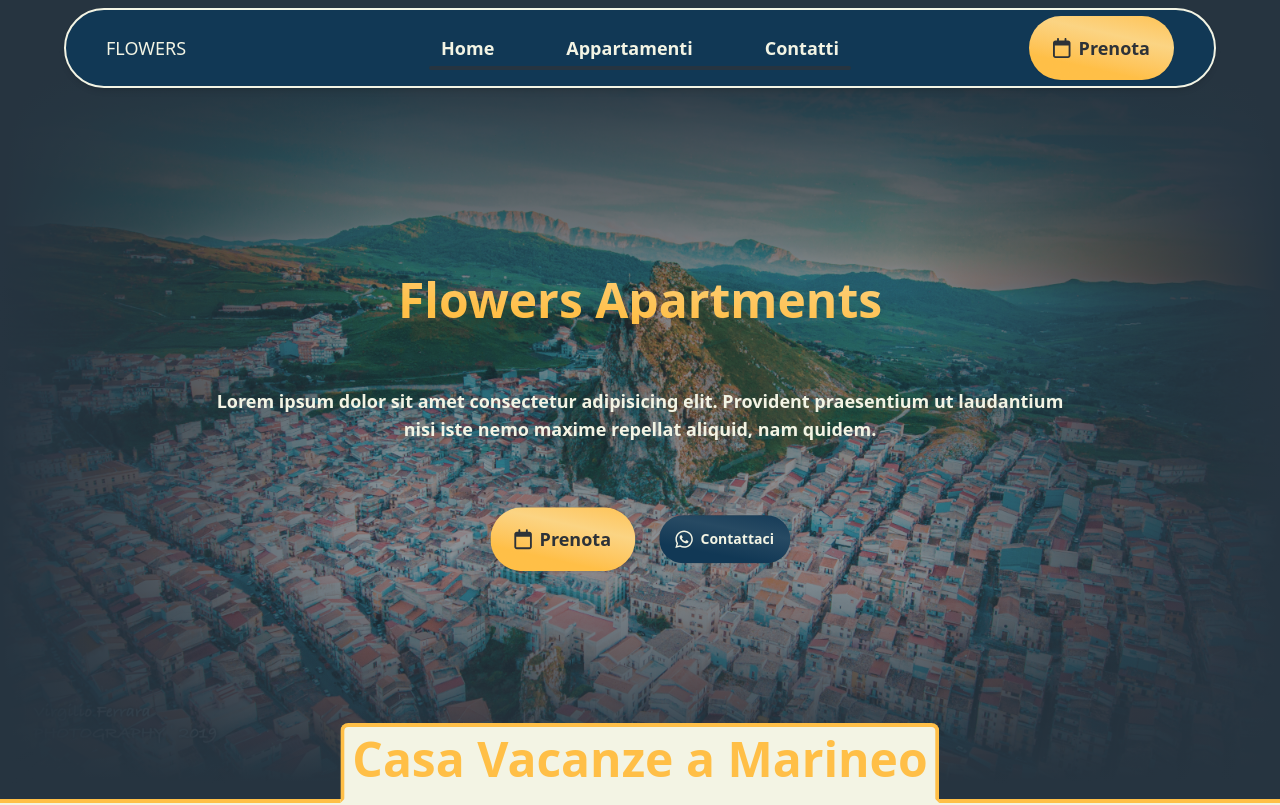
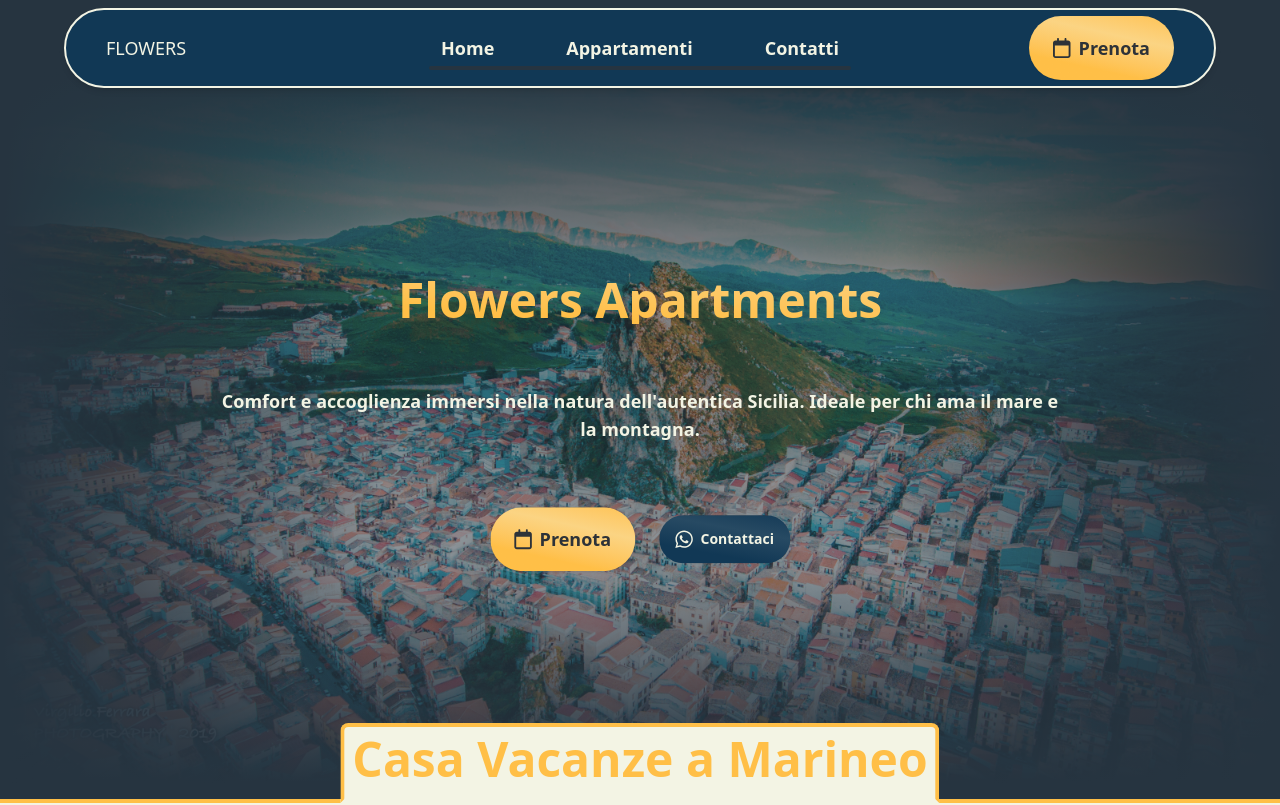
Before and after one commit to danieleardizzone/next-flowers, a Next.js app: page / in a window 1280 px wide. Shown: the top 805 px of the page. Built offline with nearby package versions, Linux system fonts and the light colour scheme.

Commit message:
EDIT - HERO COPY & STYLE

```diff
--- a/app/components/ui/hero/HeroSection.tsx
+++ b/app/components/ui/hero/HeroSection.tsx
@@ -10,9 +10,8 @@ export default function HeroSection() {
         <LgContainer>
             <div className="flex relative min-h-[80vh]">
                 <HeroImage />
-                <div className="w-full sm:w-1/2 md:w-2/3 h-3/4 md:h-1/2 absolute top-1/2 left-1/2 transform -translate-x-1/2 -translate-y-1/2">
-                    <HeroText />
-                </div>
+
+                <HeroText />
             </div>
         </LgContainer>
     );
--- a/app/components/ui/hero/HeroText.tsx
+++ b/app/components/ui/hero/HeroText.tsx
@@ -4,6 +4,7 @@ import CTA from "@/app/components/ui/CTA/CTA";
 
 export default function HeroText() {
     return (
+        <div className="w-full sm:w-4/6 md:w-2/3 h-3/4 md:h-1/2 absolute top-1/2 left-1/2 transform -translate-x-1/2 -translate-y-1/2">
             <div className="h-full flex flex-col justify-around
                         px-4 sm:px-0
                         text-secondary-content">
@@ -12,11 +13,13 @@ export default function HeroText() {
                     Flowers Apartments
                 </h2>
                 <p className="text-center lg:text-lg font-bold">
-                Lorem ipsum dolor sit amet consectetur adipisicing elit. Provident praesentium ut laudantium nisi iste nemo maxime repellat aliquid, nam quidem.
+                    Comfort e accoglienza immersi nella natura dell'autentica Sicilia.
+                    Ideale per chi ama il mare e la montagna.
                 </p>
                 <div className="mx-auto">
                     <CTA />
                 </div>
             </div>
+        </div>
     );
 }
```
Lines whose indentation alone changed are shown as unchanged.
